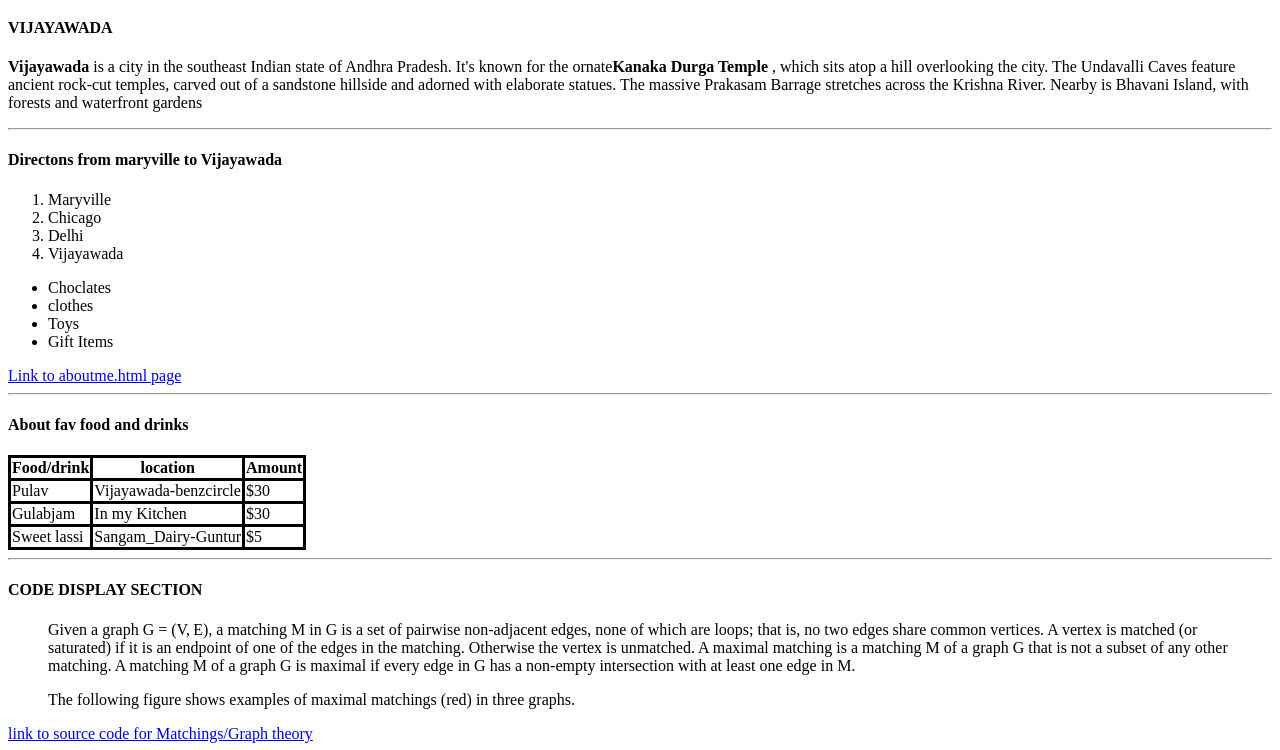
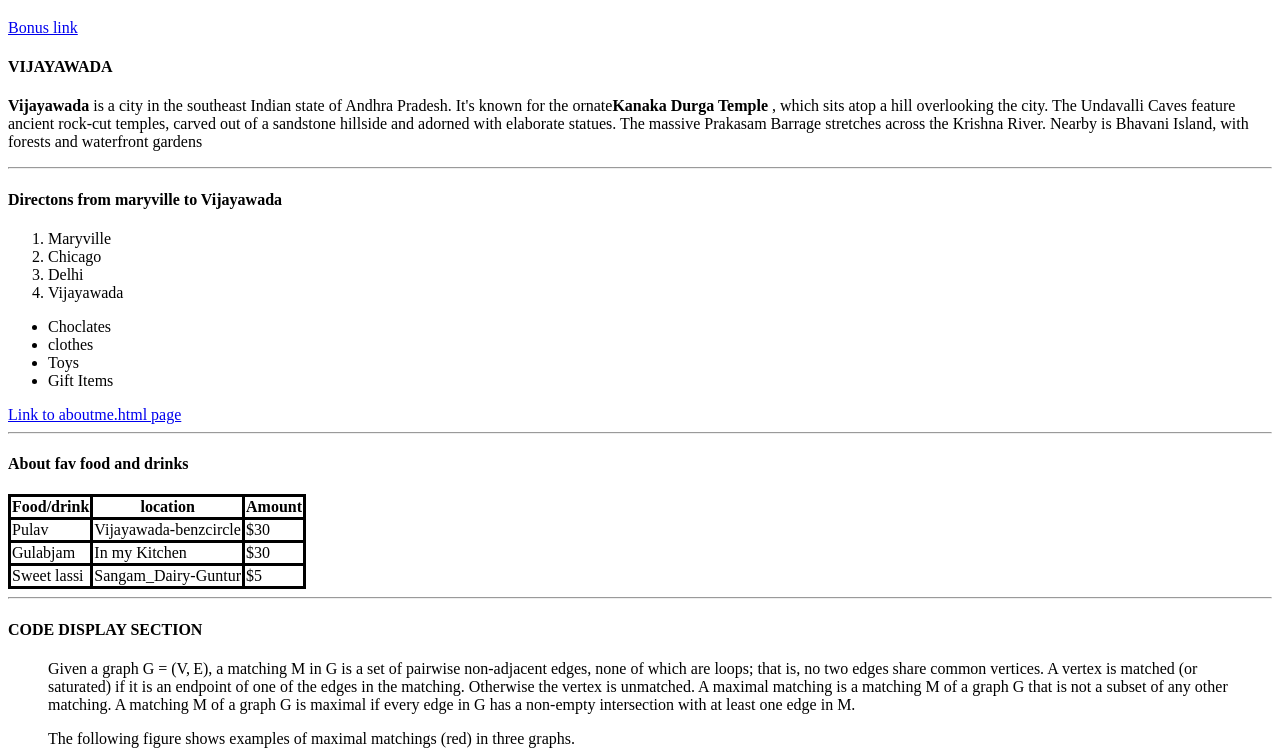
Before and after one commit to 44-563-WebApps-F21/webapps-f21-assignment-3-Bindukattabattula, a plain HTML site: page index.html in a window 1280 px wide. Shown: the part 61-811 px from the top of the page. Drawn offline with Linux system fonts and the light colour scheme.

Commit message:
Update index.html

```diff
--- a/index.html
+++ b/index.html
@@ -10,6 +10,7 @@
         <h1>
             BINDU SHIVA SAI SRI LAKSHMI KATTABATTULA
         </h1>
+        <a href="bonus.html">Bonus link</a>
         <h4>VIJAYAWADA</h4>
         <P><B>Vijayawada</B> is a city in the southeast Indian state of Andhra Pradesh.
             It's known for the ornate<b>Kanaka Durga Temple</b> , which sits atop a hill overlooking the city. The Undavalli Caves feature ancient rock-cut temples, carved out of a sandstone hillside and adorned with elaborate statues. The massive Prakasam Barrage stretches across the Krishna River.
```
